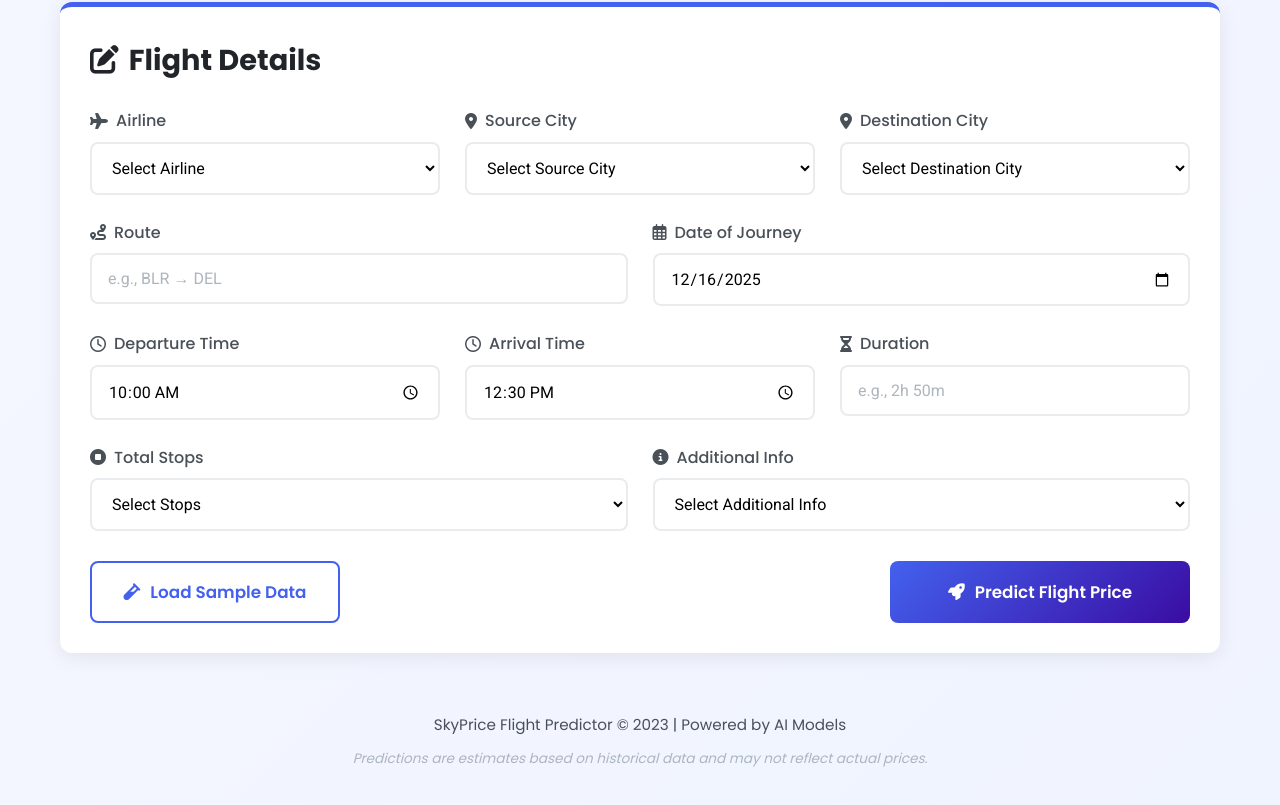
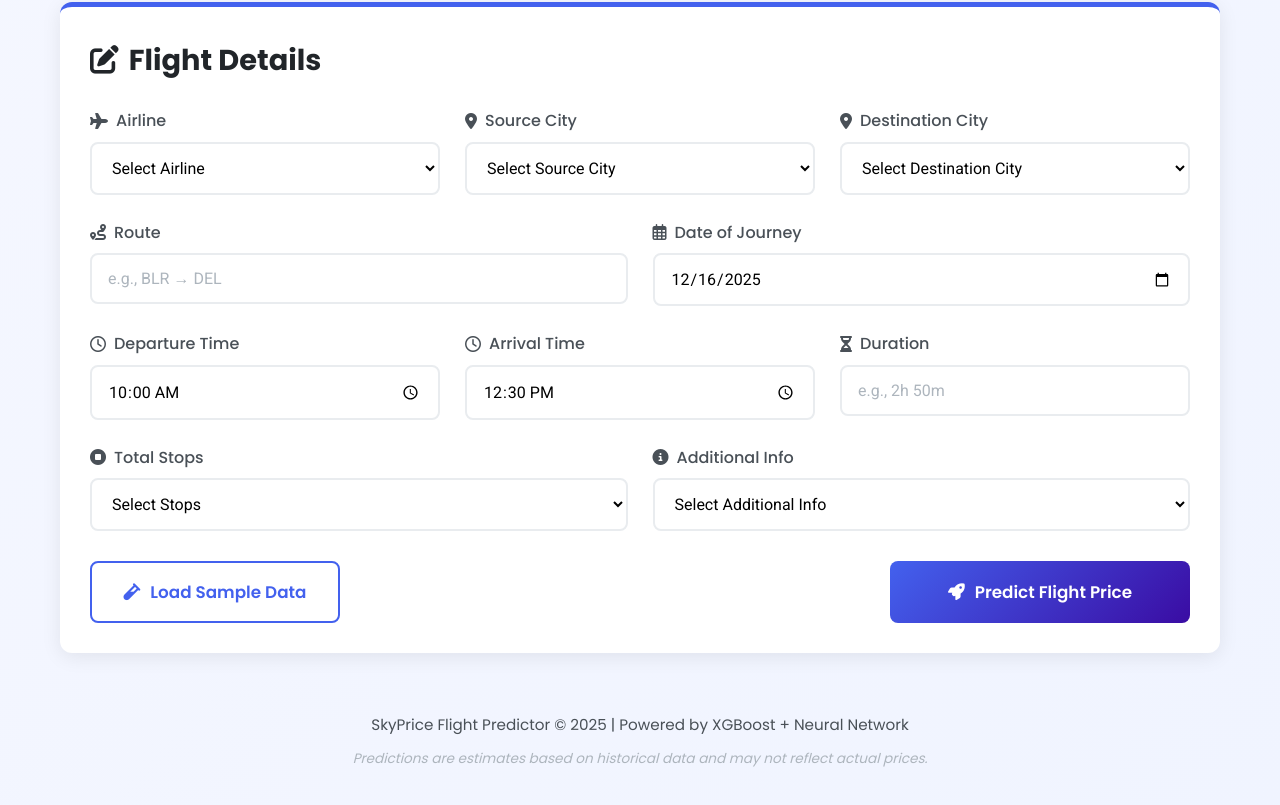
Before and after one commit to muditjha20/Flight-Price-Predictor, a plain HTML site: page index.html in a window 1280 px wide. Shown: the part 321-1126 px from the top of the page. Drawn offline with Linux system fonts and the light colour scheme; no server answers.

Commit message:
Update footer year and powered by information

```diff
--- a/index.html
+++ b/index.html
@@ -185,7 +185,7 @@
         </main>
 
         <footer class="footer">
-            <p>SkyPrice Flight Predictor © 2023 | Powered by AI Models</p>
+            <p>SkyPrice Flight Predictor © 2025 | Powered by XGBoost + Neural Network</p>
             <p class="disclaimer">Predictions are estimates based on historical data and may not reflect actual prices.</p>
         </footer>
     </div>
```
